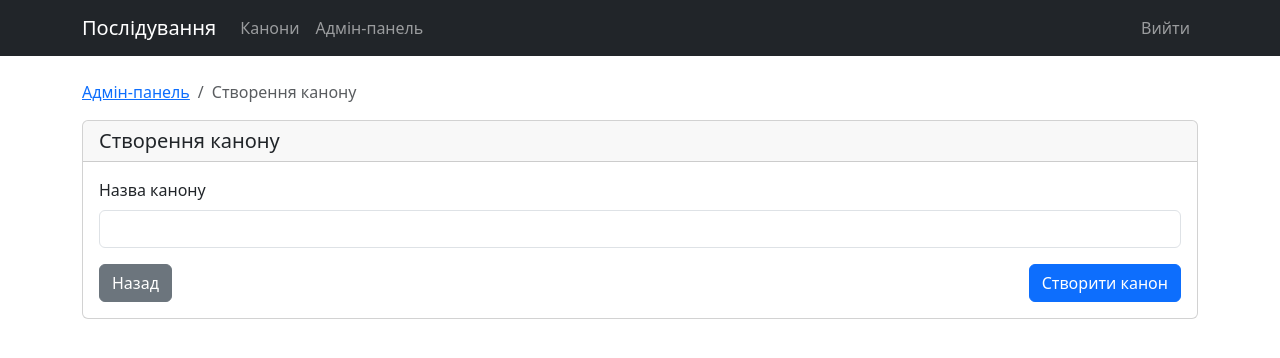
After one commit to erpike/church_charter, a Flask app: page /admin/canon/create in a window 1280 px wide. The commit adds this page. Shown: the top 358 px of the page. Run offline with Flask 3, Linux system fonts and the light colour scheme; the visitor is signed in with stand-in values (Sample User, id 1); parts of the project's set-up code (start-up, migrations or seed data) failed here and were passed over.

Commit message:
canon title editor added

```diff
--- /dev/null
+++ b/app/routes/admin.py
@@ -0,0 +1,74 @@
+from flask import Blueprint, flash, redirect, render_template, request, url_for
+from flask_login import login_required
+
+from storages.database import db
+from storages.models import Canon
+
+# Create Blueprint
+admin_bp = Blueprint("admin", __name__, url_prefix="/admin")
+
+
+@admin_bp.route("/")
+@login_required
+def dashboard():
+    """Admin dashboard view."""
+    with db:
+        canons = list(Canon.select().order_by(Canon.created_at.desc()))
+    return render_template("admin/dashboard.html", canons=canons)
+
+
+@admin_bp.route("/canon/create", methods=["GET", "POST"])
+@login_required
+def create_canon():
+    """Create a new canon."""
+    if request.method == "POST":
+        name = request.form.get("name")
+        if not name:
+            flash("Назва канону не може бути порожньою", "error")
+            return redirect(url_for("admin.create_canon"))
+
+        with db:
+            Canon.create(name=name)
+            flash("Канон успішно створено", "success")
+            return redirect(url_for("admin.dashboard"))
+
+    return render_template("admin/canon_form.html")
+
+
+@admin_bp.route("/canon/<int:canon_id>/edit", methods=["GET", "POST"])
+@login_required
+def edit_canon(canon_id):
+    """Edit an existing canon."""
+    with db:
+        canon = Canon.get_or_none(Canon.id == canon_id)
+        if canon is None:
+            flash("Канон не знайдено", "error")
+            return redirect(url_for("admin.dashboard"))
+
+        if request.method == "POST":
+            name = request.form.get("name")
+            if not name:
+                flash("Назва канону не може бути порожньою", "error")
+                return redirect(url_for("admin.edit_canon", canon_id=canon_id))
+
+            canon.name = name
+            canon.save()
+            flash("Канон успішно оновлено", "success")
+            return redirect(url_for("admin.dashboard"))
+
+        return render_template("admin/canon_form.html", canon=canon)
+
+
+@admin_bp.route("/canon/<int:canon_id>/delete", methods=["POST"])
+@login_required
+def delete_canon(canon_id):
+    """Delete a canon."""
+    with db:
+        canon = Canon.get_or_none(Canon.id == canon_id)
+        if canon is None:
+            flash("Канон не знайдено", "error")
+            return redirect(url_for("admin.dashboard"))
+
+        canon.delete_instance()
+        flash("Канон успішно видалено", "success")
+        return redirect(url_for("admin.dashboard"))
--- a/app/routes/routes.py
+++ b/app/routes/routes.py
@@ -1,12 +1,15 @@
 from flask import abort, render_template
 from flask_login import login_required
 
+from app.routes.admin import admin_bp
 from storages.database import db
 from storages.models import Canon, CanonChapter, CanonItem
 
 
 def init_routes(app):
     """Initialize routes for the application."""
+    # Register blueprints
+    app.register_blueprint(admin_bp)
 
     @app.route("/")
     def index():
--- /dev/null
+++ b/templates/admin/canon_form.html
@@ -0,0 +1,34 @@
+{% extends "base.html" %}
+
+{% block title %}{% if canon %}Редагування канону{% else %}Створення канону{% endif %} - Послідування{% endblock %}
+
+{% block content %}
+<div class="row">
+    <div class="col-12">
+        <nav aria-label="breadcrumb">
+            <ol class="breadcrumb">
+                <li class="breadcrumb-item"><a href="{{ url_for('admin.dashboard') }}">Адмін-панель</a></li>
+                <li class="breadcrumb-item active" aria-current="page">{% if canon %}Редагування канону{% else %}Створення канону{% endif %}</li>
+            </ol>
+        </nav>
+
+        <div class="card">
+            <div class="card-header">
+                <h5 class="mb-0">{% if canon %}Редагування канону{% else %}Створення канону{% endif %}</h5>
+            </div>
+            <div class="card-body">
+                <form method="POST">
+                    <div class="mb-3">
+                        <label for="name" class="form-label">Назва канону</label>
+                        <input type="text" class="form-control" id="name" name="name" value="{{ canon.name if canon else '' }}" required>
+                    </div>
+                    <div class="d-flex justify-content-between">
+                        <a href="{{ url_for('admin.dashboard') }}" class="btn btn-secondary">Назад</a>
+                        <button type="submit" class="btn btn-primary">{% if canon %}Зберегти зміни{% else %}Створити канон{% endif %}</button>
+                    </div>
+                </form>
+            </div>
+        </div>
+    </div>
+</div>
+{% endblock %}
--- a/templates/base.html
+++ b/templates/base.html
@@ -20,7 +20,7 @@
                     </li>
                     {% if current_user.is_authenticated %}
                     <li class="nav-item">
-                        <a class="nav-link" href="{{ url_for('admin_dashboard') }}">Адмін-панель</a>
+                        <a class="nav-link" href="{{ url_for('admin.dashboard') }}">Адмін-панель</a>
                     </li>
                     {% endif %}
                 </ul>
@@ -40,6 +40,17 @@
     </nav>
 
     <div class="container mt-4">
+        {% with messages = get_flashed_messages(with_categories=true) %}
+            {% if messages %}
+                {% for category, message in messages %}
+                    <div class="alert alert-{{ category if category != 'error' else 'danger' }} alert-dismissible fade show" role="alert">
+                        {{ message }}
+                        <button type="button" class="btn-close" data-bs-dismiss="alert" aria-label="Close"></button>
+                    </div>
+                {% endfor %}
+            {% endif %}
+        {% endwith %}
+
         {% block content %}{% endblock %}
     </div>
 
```
Also changed, not shown: templates/admin/dashboard.html (+37 -3 lines).
